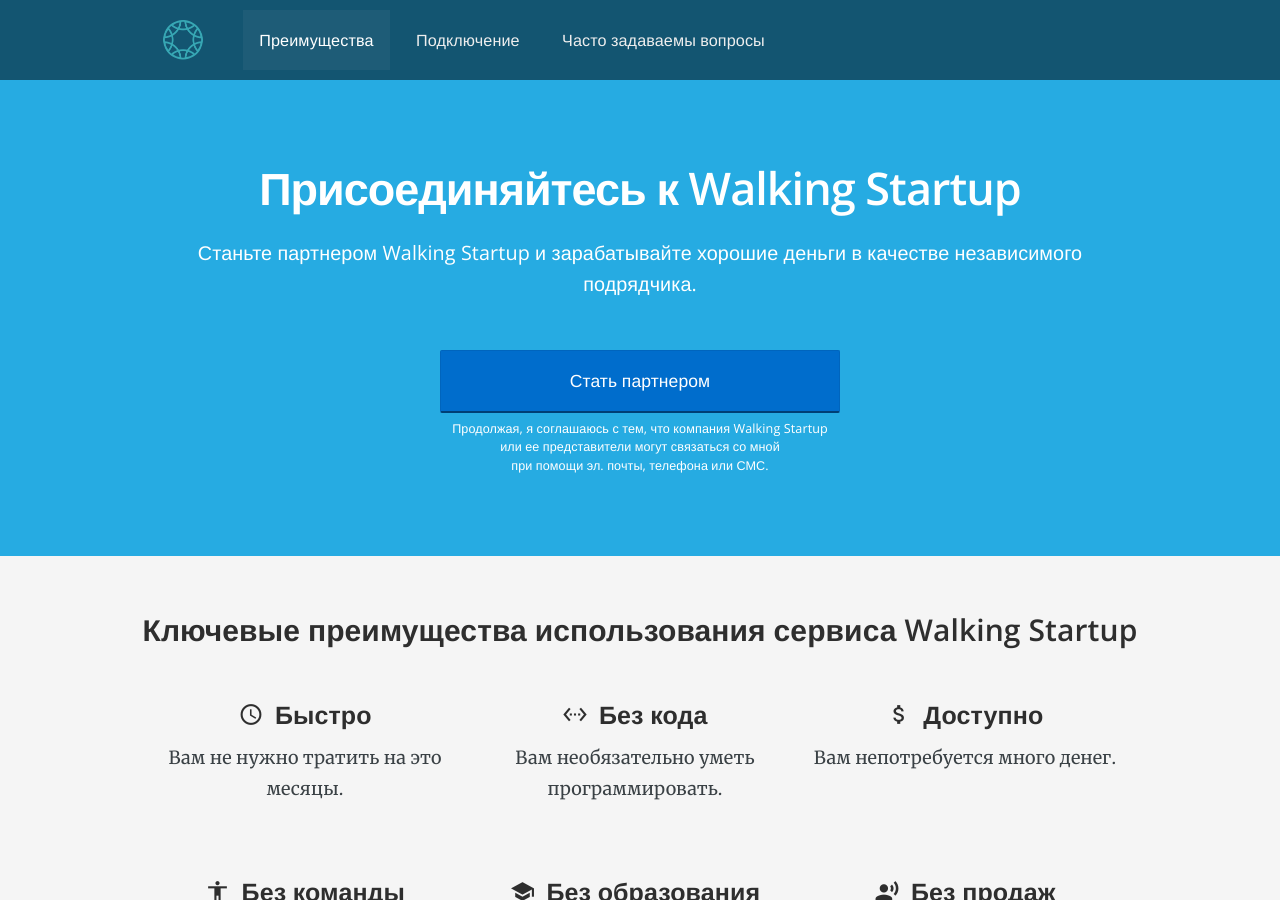
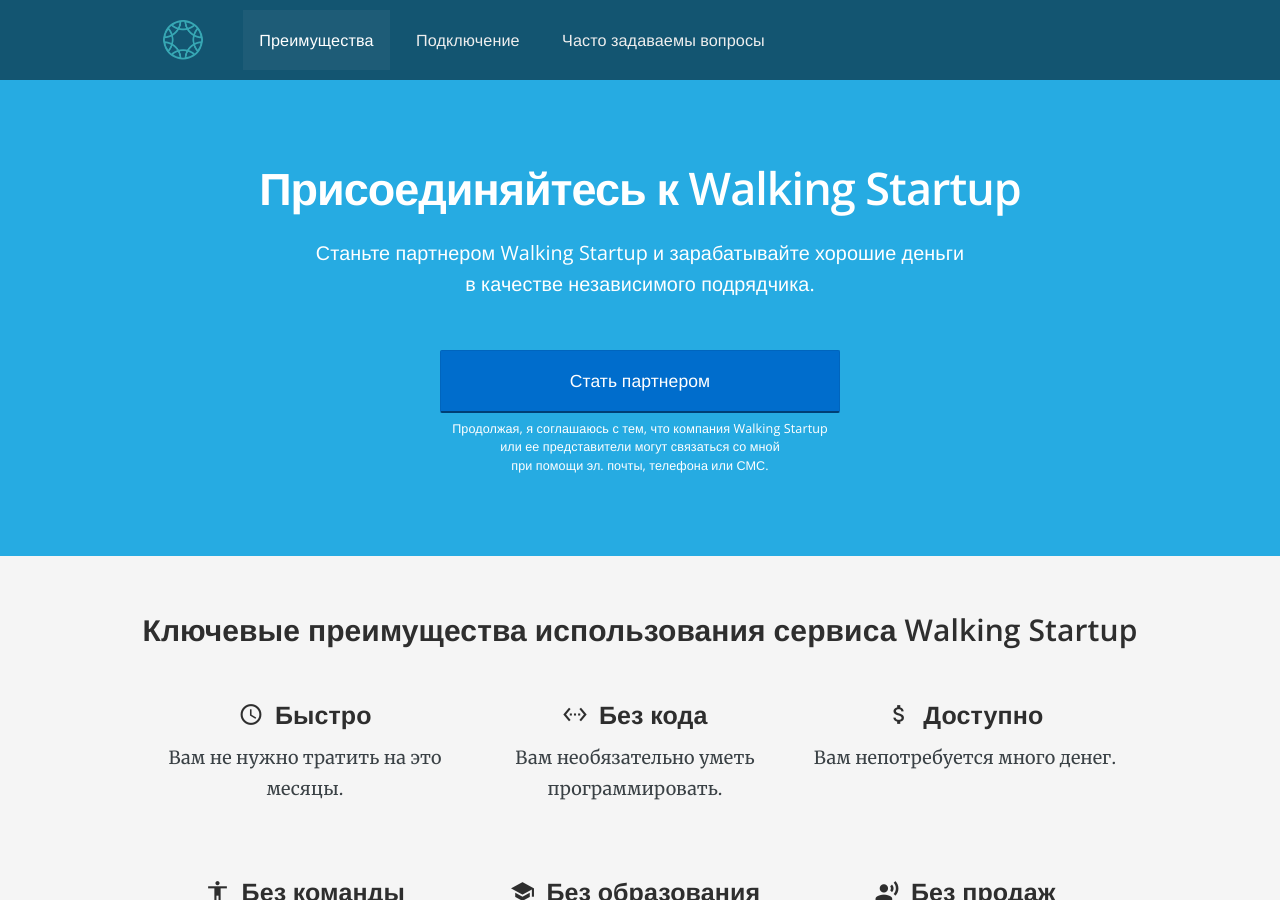
Before and after one commit to RakhimyanTim/partner.ws.github.io, a Jekyll site: the page built from pages/index.html, in a window 1280 px wide and 900 px high. Built offline with Jekyll 4.4.1, drawn with Linux system fonts in a browser that asks for light colours; nearby versions of some CDN libraries.

Commit message:
Update index.html

```diff
--- a/pages/index.html
+++ b/pages/index.html
@@ -9,7 +9,7 @@
 <header class="fancy-hero new-content">
  		<div class="container">
  			<h2>{{ page.title }}</h2>
-			<p class="sub-text landing-page">Станьте партнером Walking Startup и зарабатывайте хорошие деньги в качестве независимого подрядчика. </p>
+			<p class="sub-text landing-page">Станьте партнером Walking Startup и зарабатывайте хорошие деньги <br>в качестве независимого подрядчика. </p>
 
 			<div class="cta-container" style="margin-top: 50px;">
 				<a href="" class="btn btn-block btn-centered btn-large btn-primary sign-up" style="display: inherit;">Стать партнером</a>
```
